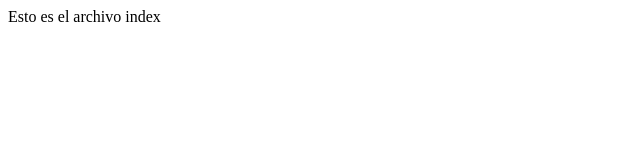
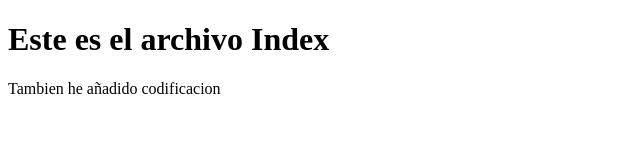
Before and after one commit to antonioft21/Personal, a plain HTML site: page index.html in a window 1280 px wide. Shown: the whole page, without its empty margins (0-640 px from the left). Drawn offline with Linux system fonts and the light colour scheme.

Commit message:
Mejora del archivo index

```diff
--- a/index.html
+++ b/index.html
@@ -1,8 +1,13 @@
-<html>
-    <head>
-        <title>Cabecero</title>
-    </head>
-    <body>
-        <p>Esto es el archivo index</p>
-    </body>
+<!DOCTYPE html>
+<html lang="en">
+<head>
+    <meta charset="UTF-8">
+    <meta name="viewport" content="width=device-width, initial-scale=1.0">
+    <title>Titulo de la pagina</title>
+</head>
+<body>
+    <h1>Este es el archivo Index</h1>
+
+    <p>Tambien he añadido codificacion</p>
+</body>
 </html>
```
